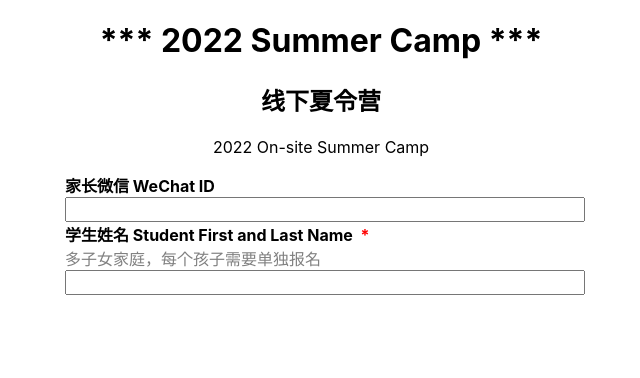
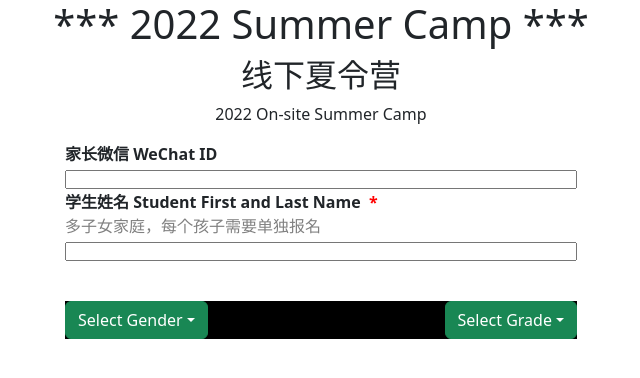
Before and after one commit to ShawnLi96/RoboEdu-Website, a React (Create React App) app: page / in a window 1280 px wide. Shown: the top 378 px of the page, without its empty margins (319-959 px from the left). Built offline with nearby package versions, Linux system fonts and the light colour scheme; grey boxes are pictures that could not be loaded.

Commit message:
added dropbox

```diff
--- a/package.json
+++ b/package.json
@@ -6,7 +6,9 @@
     "@testing-library/jest-dom": "^5.16.5",
     "@testing-library/react": "^13.4.0",
     "@testing-library/user-event": "^13.5.0",
+    "bootstrap": "^5.2.2",
     "react": "^18.2.0",
+    "react-bootstrap": "^2.5.0",
     "react-dom": "^18.2.0",
     "react-dropdown": "^1.11.0",
     "react-scripts": "^5.0.1",
--- a/src/components/Form.js
+++ b/src/components/Form.js
@@ -1,6 +1,10 @@
 import React, {useState} from 'react';
 import styled from 'styled-components';
 import wechatLogo from '../images/wechatLogo.png'
+import {Dropdown, DropdownButton} from 'react-bootstrap';
+import 'bootstrap/dist/css/bootstrap.min.css';
+
+
 
 export default function Form(){
 
@@ -10,14 +14,18 @@ export default function Form(){
     const [grade, setGrade] = useState('');
     const [parent, setParent] = useState('');
     const [phoneNumber, setPhoneNumber] = useState('');
-    function DropdownItem(props){
-        return (
-            <li>
-                <a onClick = {(e) => setGender(e.target.value)}> {props.text} </a>
-            </li>
-        );
+
+    console.log(gender);
+    console.log(grade);
+    function createGrades() {
+        let arr = [];
+        for (let i = 1; i < 13; i++){
+            arr[i - 1] = <Dropdown.Item value = {i} onClick = {(e) => setGrade({i})}> {i} </Dropdown.Item>;
+        }
+
+        console.log(arr);
+        return arr;
     }
-
     return (
         <Container>
             <Label>家长微信 WeChat ID</Label>
@@ -33,11 +41,51 @@ export default function Form(){
                 value={name}
                 onChange={(e) => { setName(e.target.value); }}
                 />
+            <DropdownContainer>
+                <Dropdown>
+                    <Dropdown.Toggle variant="success" id="dropdown-basic">
+                    {(gender === '') ? "Select Gender": gender}
+
+                    </Dropdown.Toggle>
+                    <Dropdown.Menu>
+                        <Dropdown.Item onClick = {(e) => {setGender("Male")}} value = "Male">Male</Dropdown.Item>
+                        <Dropdown.Item onClick = {(e) => {setGender("Female")}} value = "Female">Female</Dropdown.Item>
+                    </Dropdown.Menu>
+                </Dropdown>
+                <Dropdown>
+
+                    <Dropdown.Toggle variant="success" id="dropdown-basic">
+                    {(grade === '') ? "Select Grade": grade}
+
+                    </Dropdown.Toggle>
+                    <Dropdown.Menu>
+                        <Menu>
+                            {createGrades()}
+                        </Menu>
+                    </Dropdown.Menu>
+                </Dropdown>
+
+            </DropdownContainer>
+
+
 
         </Container>
     );
 }
 
+const DropdownContainer = styled.div`
+    display: flex;
+    justify-content: space-between;
+    width: 40vw;
+    margin-top: 3vw;
+    background-color: black;
+
+`
+
+const Menu = styled.div`
+    overflow-y: scroll;
+    height: 15vw;
+`
 
 const Label = styled.div`
     font-weight: bold;
```
Also changed, not shown: 1 other file (tests, documents, lock files or other folders).
